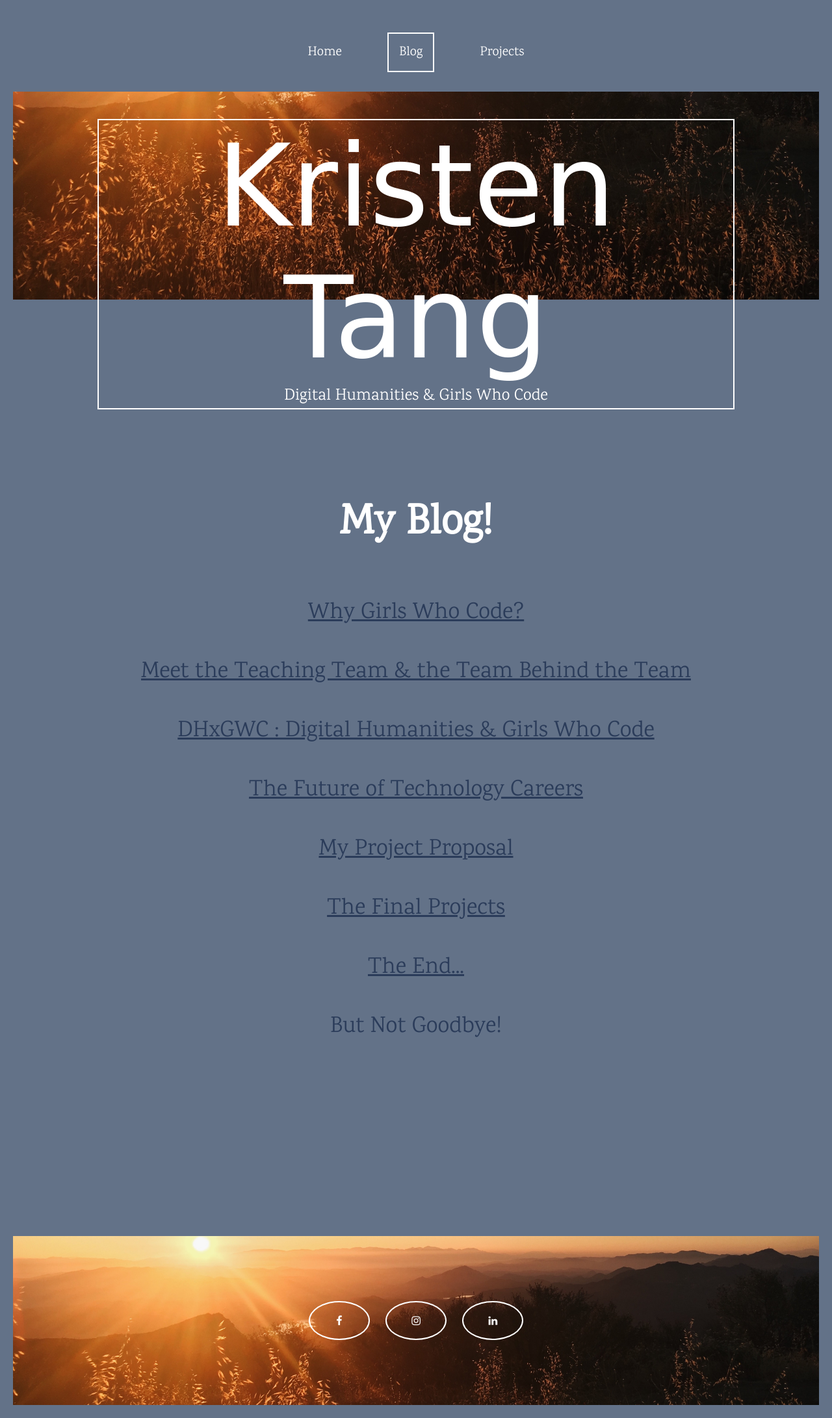
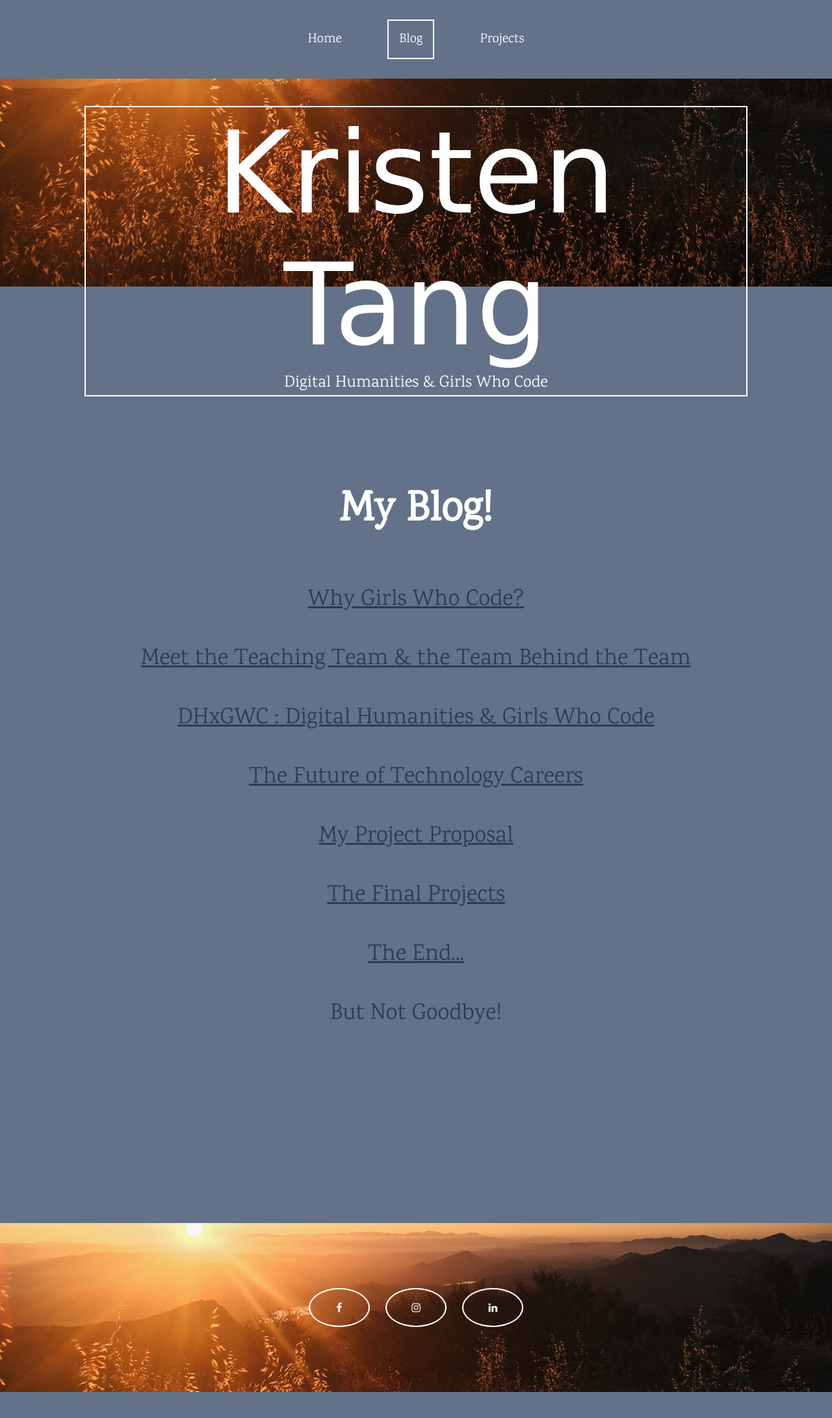
Before and after one commit to kristentang/kristentang.github.io, a PHP site: page /blog.html in a window 1280 px wide. Shown: the whole page at 65% size. After the commit the page ends 2142 px from the top, so only its background shows below. Run offline with PHP 8.4, Linux system fonts and the light colour scheme; some web fonts are replaced.

Commit message:
Add files via upload

```diff
--- a/Kristen.css
+++ b/Kristen.css
@@ -7,7 +7,7 @@ html {
 
 body {
   background-color: #637288;
-  margin: 20px;
+  margin: 0px;
 }
 
 /* Name Banner */
```
